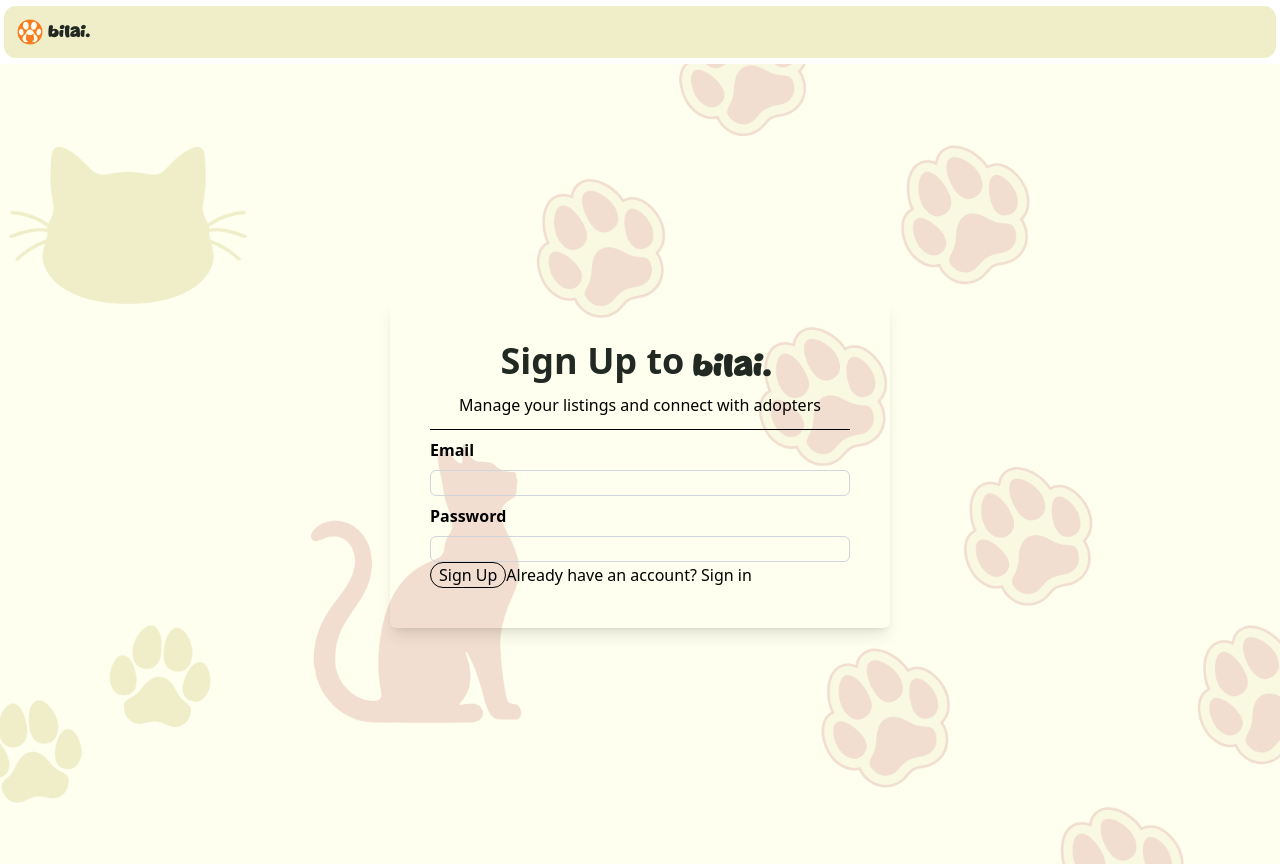
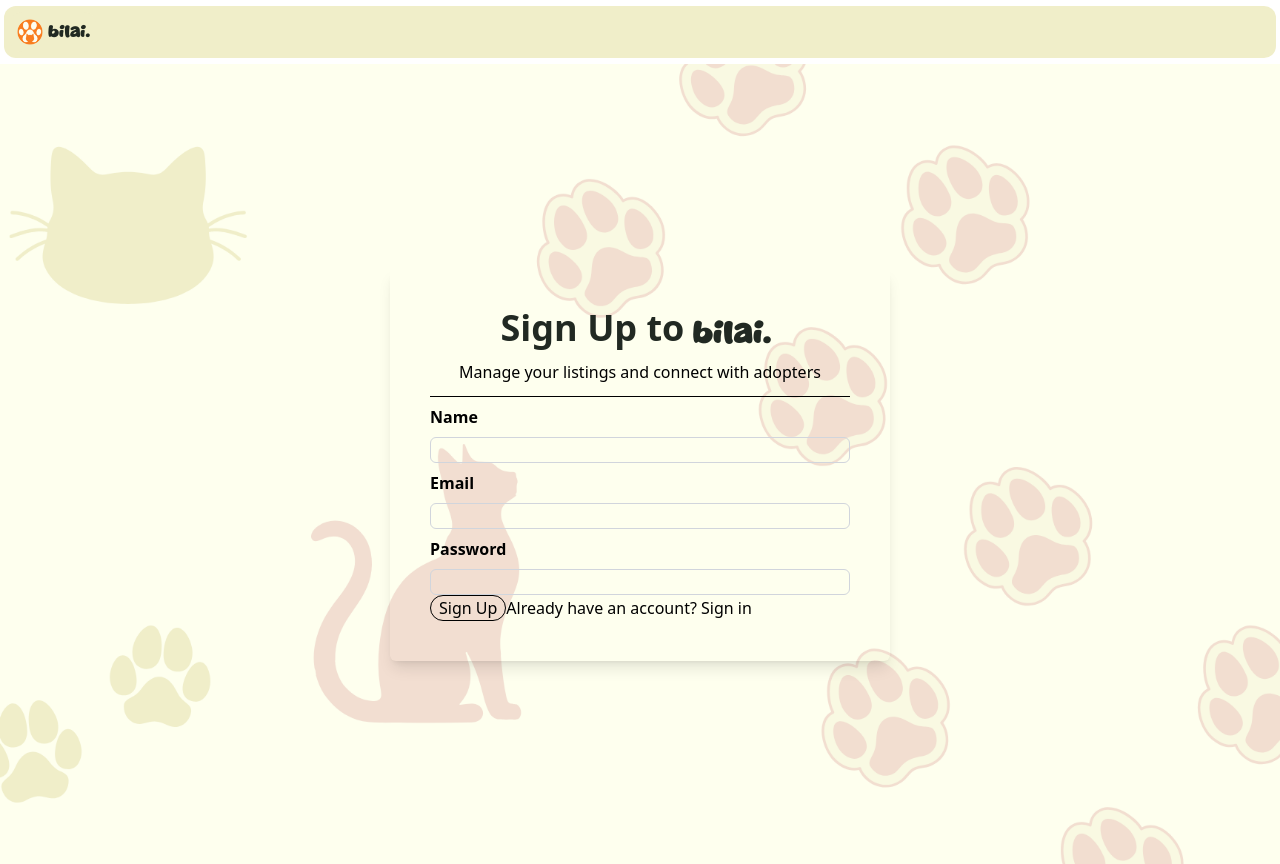
Before and after one commit to jahinhossain8573/bilai, a Next.js app: page /signup_form in a window 1280 px wide. Built offline with nearby package versions, Linux system fonts and the light colour scheme; no server answers.

Commit message:
Implemented sign up system

```diff
--- a/app/actions/auth.ts
+++ b/app/actions/auth.ts
@@ -8,12 +8,14 @@ import { redirect } from "next/navigation";
 import { signIn } from "@/auth"; // your auth.ts
 
 const signUpSchema = z.object({
+  name: z.string().trim().min(1, "Name is required"),
   email: z.string().email("Invalid email"),
   password: z.string().min(6, "Password must be at least 6 characters"),
 });
 
 export async function signUp(formData: FormData) {
   const raw = {
+    name: formData.get("name"),
     email: formData.get("email"),
     password: formData.get("password"),
   };
@@ -24,7 +26,7 @@ export async function signUp(formData: FormData) {
     return { error: parsed.error.errors[0].message };
   }
 
-  const { email, password } = parsed.data;
+  const { name, email, password } = parsed.data;
 
   // Check if user already exists
   const existingUser = await prisma.user.findUnique({
@@ -41,6 +43,7 @@ export async function signUp(formData: FormData) {
   // Create user
   await prisma.user.create({
     data: {
+      name,
       email,
       password: hashedPassword,
     },
@@ -50,6 +53,6 @@ export async function signUp(formData: FormData) {
   await signIn("credentials", {
     email,
     password,
-    redirectTo: "/", // change to your desired page
+    redirectTo: "/login_form", // change to your desired page
   });
 }
--- a/app/signup_form/page.tsx
+++ b/app/signup_form/page.tsx
@@ -5,6 +5,7 @@ import React, { useState } from "react";
 import { signUp } from "@/app/actions/auth";
 
 export default function Page() {
+  const [name, setName] = useState("");
   const [email, setEmail] = useState("");
   const [password, setPassword] = useState("");
   const [error, setError] = useState<string | null>(null);
@@ -16,6 +17,7 @@ export default function Page() {
     setError(null);
 
     const formData = new FormData();
+    formData.append("name", name);
     formData.append("email", email);
     formData.append("password", password);
 
@@ -59,6 +61,20 @@ export default function Page() {
           )}
           <form onSubmit={handleSubmit}>
             <label
+              htmlFor="name"
+              className="block text-base mb-2 my-2 font-poppins font-bold"
+            >
+              Name
+            </label>
+            <input
+              type="text"
+              id="name"
+              value={name}
+              onChange={(e) => setName(e.target.value)}
+              className=" bg-[#fffeee00] border border-gray-300 w-full rounded-md"
+              required
+            />
+            <label
               htmlFor="email"
               className="block text-base mb-2 my-2 font-poppins font-bold"
             >
--- a/auth.ts
+++ b/auth.ts
@@ -1,6 +1,5 @@
 // auth.ts
 import NextAuth from "next-auth";
-import Google from "next-auth/providers/google";
 import Credentials from "next-auth/providers/credentials";
 import { PrismaAdapter } from "@auth/prisma-adapter";
 import { prisma } from "@/lib/prisma"; // your Prisma client
@@ -16,10 +15,6 @@ export const { handlers, signIn, signOut, auth } = NextAuth({
   adapter: PrismaAdapter(prisma),
   session: { strategy: "jwt" }, // or "database" if you prefer
   providers: [
-    Google({
-      // This is the key setting that allows linking
-      allowDangerousEmailAccountLinking: true,
-    }),
     Credentials({
       credentials: {
         email: { label: "Email", type: "email" },
```
